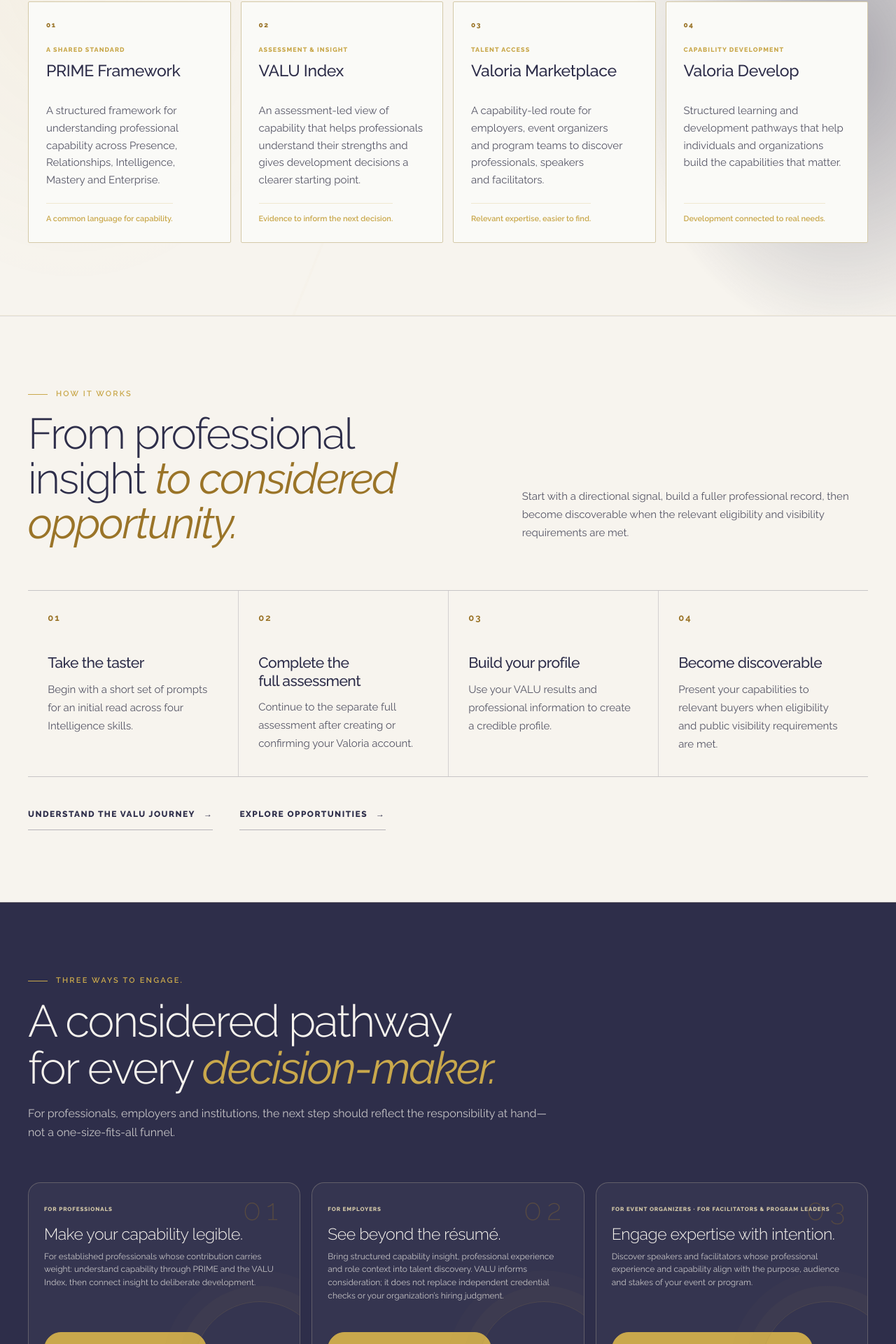
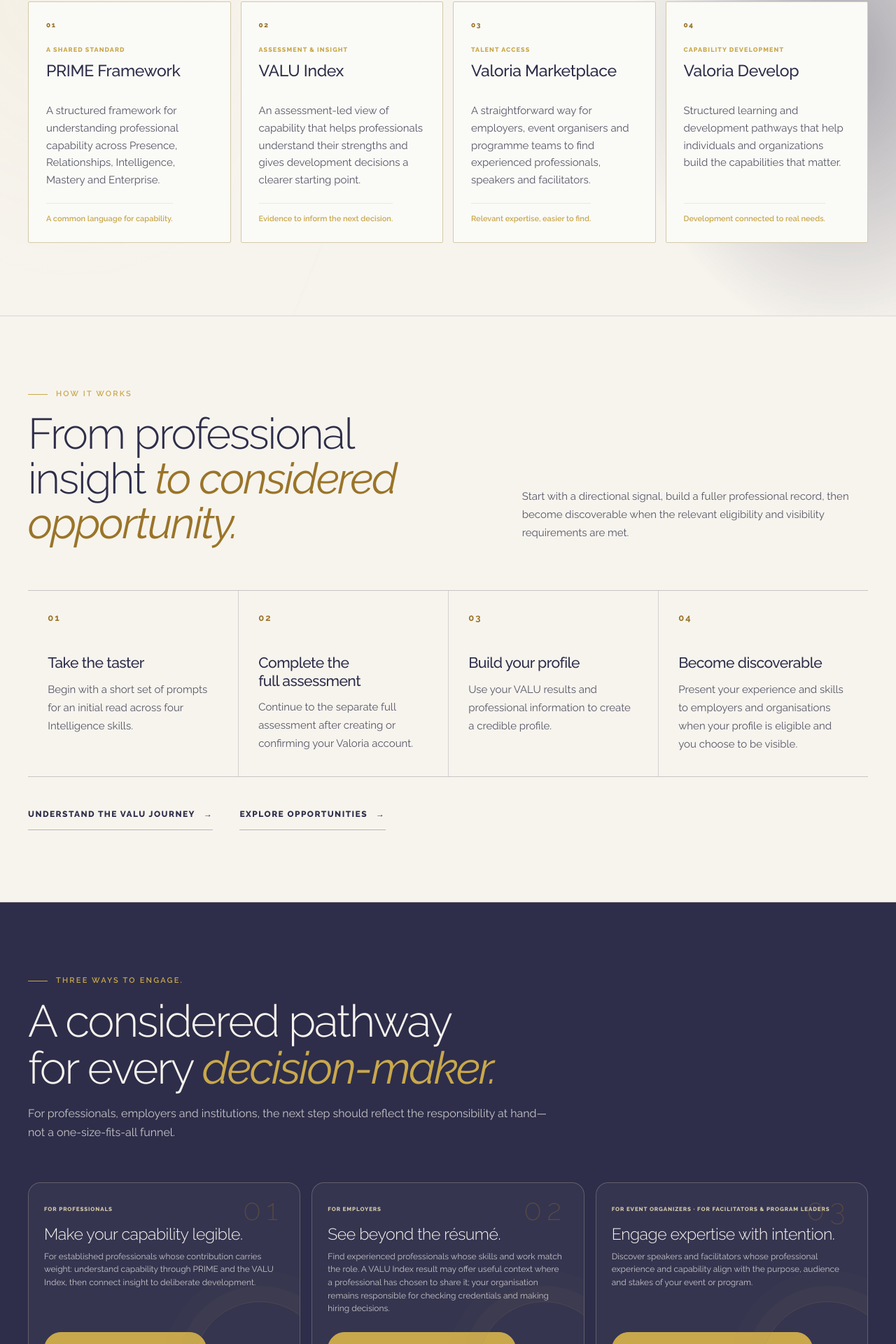
Before and after one commit to riverwayse-sudo/valoria-site, a Next.js app: page / in a window 1280 px wide. Shown: the part 1298-3218 px from the top of the page at 70% size. Built offline with nearby package versions, Linux system fonts and the light colour scheme; no server answers.

Commit message:
Replace internal buyer language with clear public employer messaging

```diff
--- a/src/app/page.jsx
+++ b/src/app/page.jsx
@@ -38,7 +38,7 @@ const institutionalCapabilities = [
     number: '03',
     label: 'TALENT ACCESS',
     title: 'Valoria Marketplace',
-    body: 'A capability-led route for employers, event organizers and program teams to discover professionals, speakers and facilitators.',
+    body: 'A straightforward way for employers, event organisers and programme teams to find experienced professionals, speakers and facilitators.',
     outcome: 'Relevant expertise, easier to find.',
   },
   {
@@ -64,9 +64,9 @@ const decisionPathways = [
     number: '02',
     label: 'FOR EMPLOYERS',
     title: 'See beyond the résumé.',
-    body: 'Bring structured capability insight, professional experience and role context into talent discovery. VALU informs consideration; it does not replace independent credential checks or your organization’s hiring judgment.',
+    body: 'Find experienced professionals whose skills and work match the role. A VALU Index result may offer useful context where a professional has chosen to share it; your organisation remains responsible for checking credentials and making hiring decisions.',
     href: '/atb-connect',
-    cta: 'REQUEST BUYER ACCESS',
+    cta: 'DISCUSS YOUR TALENT NEEDS',
   },
   {
     number: '03',
@@ -121,7 +121,7 @@ export default function HomePage() {
               <article className="home-journey-card"><span>01</span><h3>Take the taster</h3><p>Begin with a short set of prompts for an initial read across four Intelligence skills.</p></article>
               <article className="home-journey-card"><span>02</span><h3>Complete the full assessment</h3><p>Continue to the separate full assessment after creating or confirming your Valoria account.</p></article>
               <article className="home-journey-card"><span>03</span><h3>Build your profile</h3><p>Use your VALU results and professional information to create a credible profile.</p></article>
-              <article className="home-journey-card"><span>04</span><h3>Become discoverable</h3><p>Present your capabilities to relevant buyers when eligibility and public visibility requirements are met.</p></article>
+              <article className="home-journey-card"><span>04</span><h3>Become discoverable</h3><p>Present your experience and skills to employers and organisations when your profile is eligible and you choose to be visible.</p></article>
             </div>
             <div className="home-journey-actions">
               <a href="/valu" className="home-journey-link">UNDERSTAND THE VALU JOURNEY <span aria-hidden="true">→</span></a>
@@ -161,7 +161,7 @@ export default function HomePage() {
               <div>
                 <div className="eyebrow"><div className="eyebrow-line" /><span className="eyebrow-text">YOUR NEXT STEP</span></div>
                 <h2 id="partnership-band-title">Make your next capability decision with <em>greater clarity.</em></h2>
-                <p>Professionals can begin with the VALU taster. Employers and institutions can start a conversation about talent access, professional development, event expertise or a wider partnership.</p>
+                <p>Professionals can begin with the VALU taster. Employers and institutions can speak with Valoria about finding professional expertise, development programmes or event support.</p>
               </div>
               <div className="home-professional-entry-actions">
                 <AssessmentStartLink href={BRAND.assessmentUrl} className="btn-gold">START THE VALU TASTER <span aria-hidden="true">→</span></AssessmentStartLink>
```
